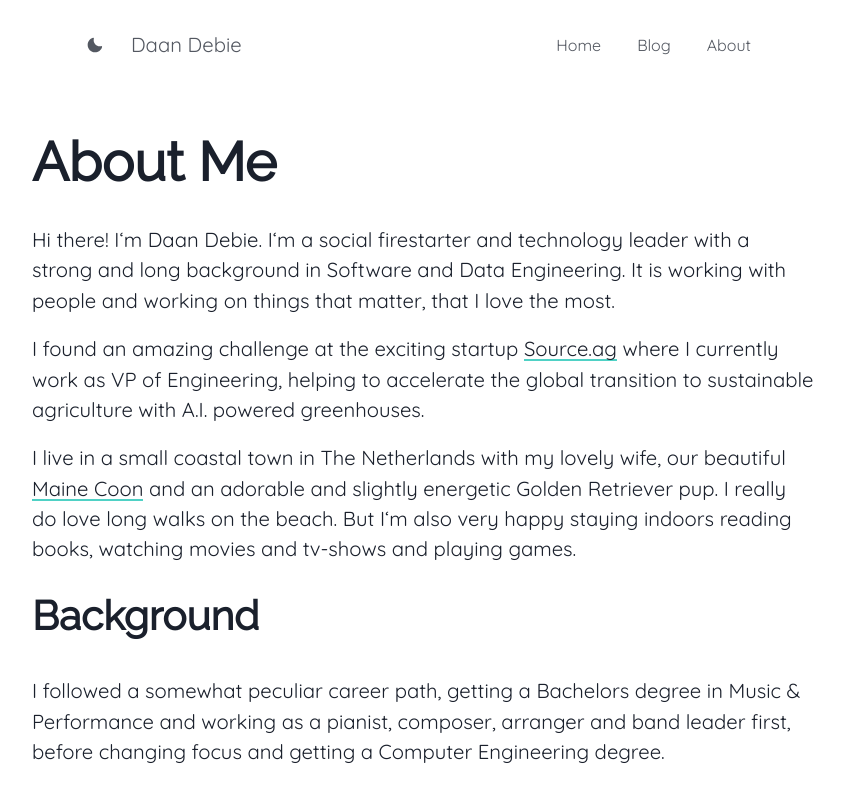
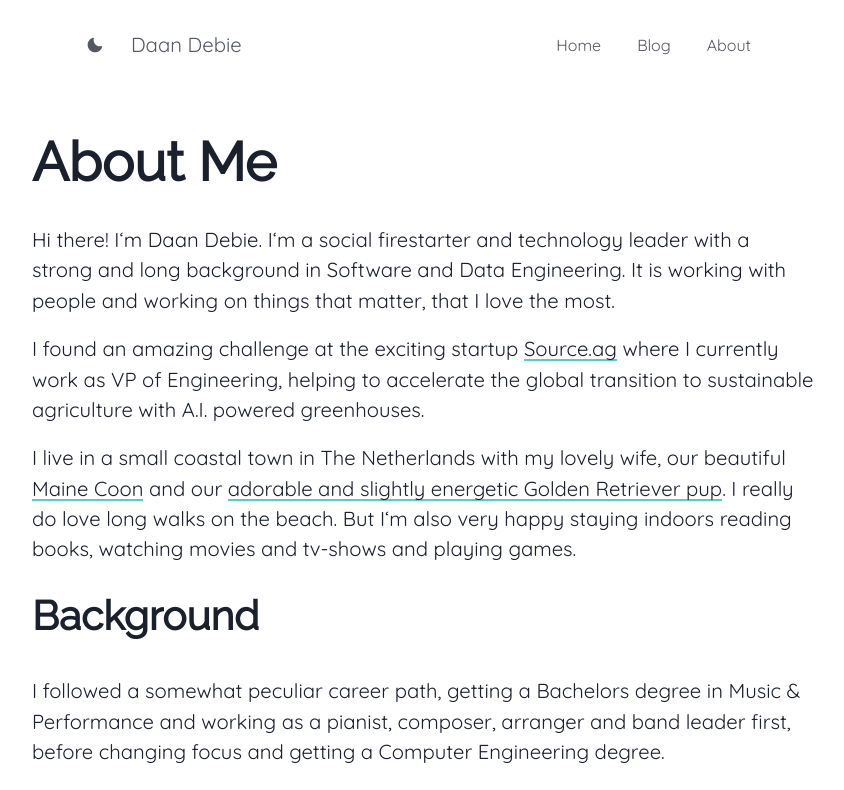
Before and after one commit to DonDebonair/daan.fyi, a Next.js app: page /about in a window 1280 px wide. Shown: the top 790 px of the page, without its empty margins (217-1061 px from the left). Built offline with nearby package versions, Linux system fonts and the light colour scheme.

Commit message:
fix: about is about to be better

```diff
--- a/pages/about.tsx
+++ b/pages/about.tsx
@@ -25,9 +25,12 @@ const AboutPage = (): ReactNode => (
             <StylishLink href="https://www.instagram.com/p/BdYpuOCnX9f/" isExternal>
                 Maine Coon
             </StylishLink>{' '}
-            and an adorable and slightly energetic Golden Retriever pup. I really do love long walks
-            on the beach. But I‘m also very happy staying indoors reading books, watching movies and
-            tv-shows and playing games.
+            and our{' '}
+            <StylishLink href="https://www.instagram.com/p/CLFmATWJ-qhk7lj9XC_GPXLbGqGnHj50FT6ZIM0/">
+                adorable and slightly energetic Golden Retriever pup
+            </StylishLink>
+            . I really do love long walks on the beach. But I‘m also very happy staying indoors
+            reading books, watching movies and tv-shows and playing games.
         </Text>
 
         <Heading as="h2" size="xl">
```
